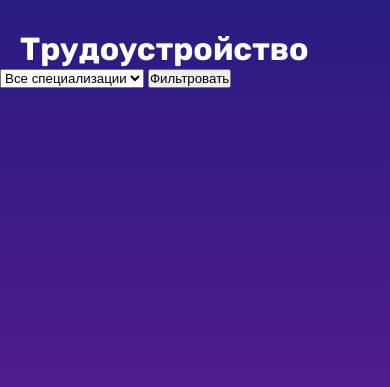
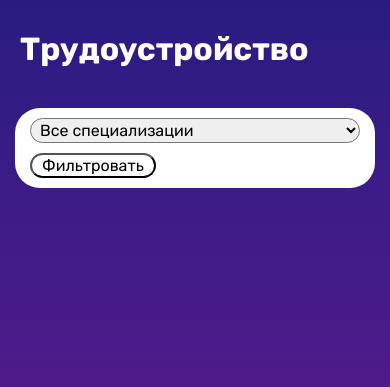
Before and after one commit to Estoneccc/RTFwebsite, a Django app: template website/RTFwebsiteApp/templates/employment.html in a window 390 px wide. Shown: the part 50-437 px from the top of the page. Run offline with Django 3.2, Linux system fonts and the light colour scheme; the template is opened without the code that fills it, so the values that code supplies are empty.

Commit message:
добавил стили для фильтров в трудоустройстве

```diff
--- /dev/null
+++ b/website/RTFwebsiteApp/static/styles/employment.css
@@ -0,0 +1,52 @@
+.salary {
+    font-size: 22px;
+    font-style: normal;
+    font-weight: 600;
+    color: rgb(225, 0, 0);
+    margin-top: 5px;
+    display: block;
+}
+
+._filters {
+    padding: 10px 15px;
+}
+
+._filters select,
+._filters input {
+    font-family: 'Inter', sans-serif;
+    font-family: 'Open Sans', sans-serif;
+    font-family: 'Rubik', sans-serif;
+    font-size: 16px;
+    cursor: pointer;
+
+    height: 25px;
+    border-radius: 25px;
+}
+
+._filters select {
+    padding: 0px 5px;
+    max-width: 500px;
+}
+
+._filters input {
+    background: #fff;
+    padding: 0px 10px;
+    margin-left: 5px;
+}
+
+@media (max-width: 695px) {
+    ._filters input {
+        margin-left: 0px;
+        margin-top: 10px;
+    }
+    ._filters select {
+        width: 100%;
+        min-width: 100%;
+    }
+}
+
+@media (max-width: 553px) {
+    ._filters select {
+        width: 100%;
+    }
+}
--- a/website/RTFwebsiteApp/static/styles/main_page.css
+++ b/website/RTFwebsiteApp/static/styles/main_page.css
@@ -32,7 +32,7 @@
 
 @media (max-width: 1195px) {
     .main__greetins {
-        padding: 0px 15px;
+        padding: 0px 20px;
     }
 }
 
@@ -60,7 +60,7 @@
 }
 
 .cards__item:hover{
-    background-color: #2A0041;
+    background-color: #20002b;
     box-shadow: 0px 4px 4px rgba(0, 0, 0, 0.25);
 }
 
--- a/website/RTFwebsiteApp/static/styles/style.css
+++ b/website/RTFwebsiteApp/static/styles/style.css
@@ -90,8 +90,8 @@ nav.menu__body._active {
 }
 
 .menu__link:hover {
-    color: #998eff;
-    text-shadow: 2px 2px 0px #1A00CE;
+    color: #6353ff;
+    text-shadow: 2px 2px 0px #000000;
 }
 
 
@@ -241,6 +241,11 @@ nav.menu__body._active {
     color: #0000FF;
 }
 
+.main__block a:hover,
+.main__article-text a:hover {
+    color: #800080;
+}
+
 .main__info {
     margin-bottom: 40px;
 }
--- a/website/RTFwebsiteApp/templates/employment.html
+++ b/website/RTFwebsiteApp/templates/employment.html
@@ -1,6 +1,7 @@
 {% extends 'base.html' %}
 {% load static %}
 
+{% block head %}<link rel="stylesheet" href="{% static 'styles/employment.css' %}">{% endblock head %}
 {% block title %}Трудоустройство{% endblock title %}
 
 {% block main %}
@@ -8,6 +9,7 @@
     <div class="main__header">
         <h1>Трудоустройство</h1>
     </div>
+    <section class="main__block _filters">
         <form action="{% url 'employment' %}" method="get">
             <select name="specialization">
                 <option value="">Все специализации</option>
@@ -17,13 +19,17 @@
             </select>
             <input type="submit" value="Фильтровать">
         </form>
+    </section>
     <section class="main__vacancies">
         {% for vacancy in vacancies %}
             <div class="main__block">
                 <h3>{{ vacancy.title }}</h3>
+                <span class="salary">{% if vacancy.salary %}От {{ vacancy.salary }} руб.
+                                        {% else %} Зарплата не указана
+                                    {% endif %}
+                </span>
                 <p>{{ vacancy.description|striptags }}</p>
-                <p>З/п от {{ vacancy.salary }} руб.</p>
-                <p><a href="{{ vacancy.url }}">{{ vacancy.url }}</a></p>
+                <p><a href="{{ vacancy.url }}">Открыть вакансию</a></p>
             </div>
         {% endfor %}
     </section>
```
Lines whose indentation alone changed are shown as unchanged.
